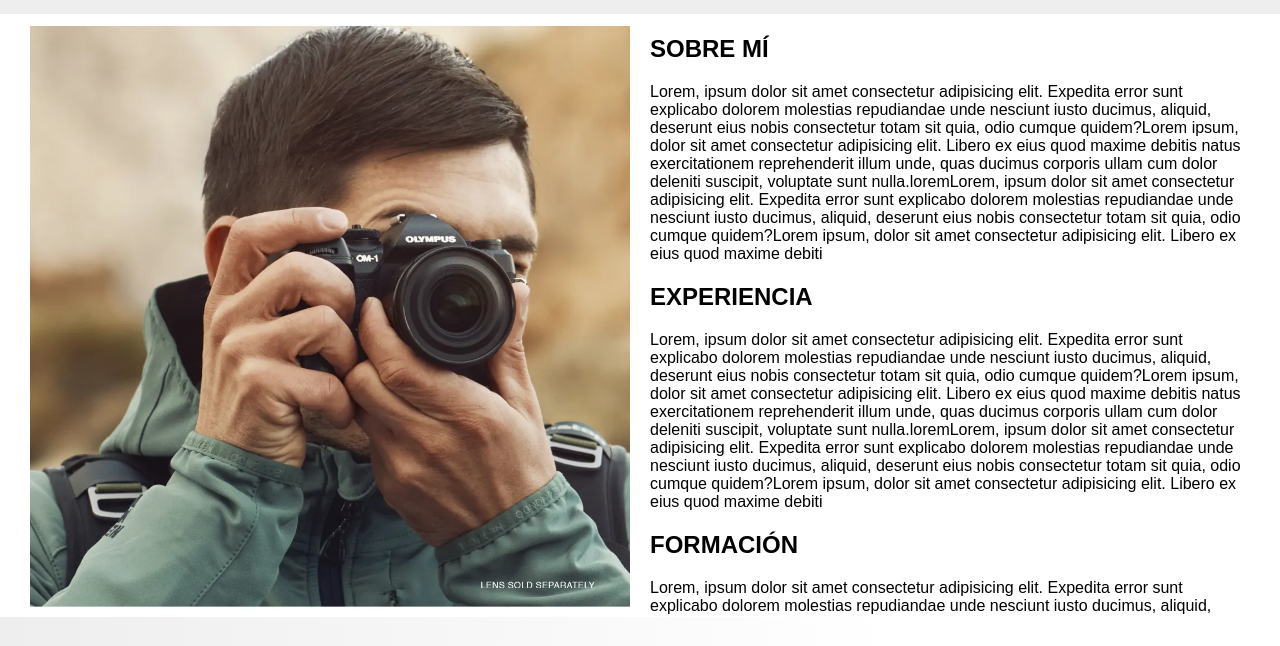
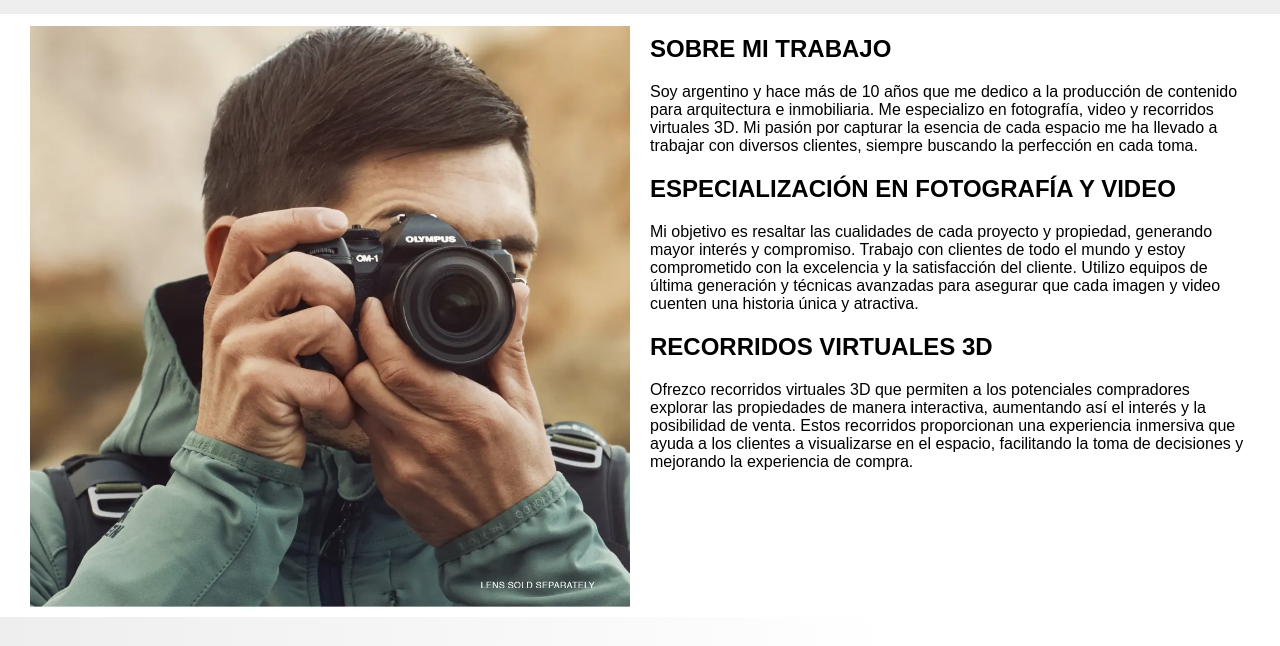
Before and after one commit to diegocb08/webcoder, a plain HTML site: page sobre-mi.html in a window 1280 px wide. Shown: the part 83-729 px from the top of the page. Drawn offline with Linux system fonts and the light colour scheme.

Commit message:
cambios en la sección sobre mi

```diff
--- a/sobre-mi.html
+++ b/sobre-mi.html
@@ -26,11 +26,15 @@
             <img class="sobre-mi__foto" src="assets/fotoSobreMi.webp" alt="Foto sobre mi">
         </div>
         <div class="sobre-mi__texto__container">
-            <h2>SOBRE MÍ</h2>
-            <p>Lorem, ipsum dolor sit amet consectetur adipisicing elit. Expedita error sunt explicabo dolorem molestias repudiandae unde nesciunt iusto ducimus, aliquid, deserunt eius nobis consectetur totam sit quia, odio cumque quidem?Lorem ipsum, dolor sit amet consectetur adipisicing elit. Libero ex eius quod maxime debitis natus exercitationem reprehenderit illum unde, quas ducimus corporis ullam cum dolor deleniti suscipit, voluptate sunt nulla.loremLorem, ipsum dolor sit amet consectetur adipisicing elit. Expedita error sunt explicabo dolorem molestias repudiandae unde nesciunt iusto ducimus, aliquid, deserunt eius nobis consectetur totam sit quia, odio cumque quidem?Lorem ipsum, dolor sit amet consectetur adipisicing elit. Libero ex eius quod maxime debiti</p>
-            <h2>EXPERIENCIA</h2>
-            Lorem, ipsum dolor sit amet consectetur adipisicing elit. Expedita error sunt explicabo dolorem molestias repudiandae unde nesciunt iusto ducimus, aliquid, deserunt eius nobis consectetur totam sit quia, odio cumque quidem?Lorem ipsum, dolor sit amet consectetur adipisicing elit. Libero ex eius quod maxime debitis natus exercitationem reprehenderit illum unde, quas ducimus corporis ullam cum dolor deleniti suscipit, voluptate sunt nulla.loremLorem, ipsum dolor sit amet consectetur adipisicing elit. Expedita error sunt explicabo dolorem molestias repudiandae unde nesciunt iusto ducimus, aliquid, deserunt eius nobis consectetur totam sit quia, odio cumque quidem?Lorem ipsum, dolor sit amet consectetur adipisicing elit. Libero ex eius quod maxime debiti
-            <h2>FORMACIÓN</h2>Lorem, ipsum dolor sit amet consectetur adipisicing elit. Expedita error sunt explicabo dolorem molestias repudiandae unde nesciunt iusto ducimus, aliquid, deserunt eius nobis consectetur totam sit quia, odio cumque quidem?Lorem ipsum, dolor sit amet consectetur adipisicing elit. Libero ex eius quod maxime debitis natus exercitationem reprehenderit illum unde, quas ducimus corporis ullam cum dolor deleniti suscipit, voluptate sunt nulla.loremLorem, ipsum dolor sit amet consectetur adipisicing elit. Expedita error sunt explicabo dolorem molestias repudiandae unde nesciunt iusto ducimus, aliquid, deserunt eius nobis consectetur totam sit quia, odio cumque quidem?Lorem ipsum, dolor sit amet consectetur adipisicing elit. Libero ex eius quod maxime debiti
+            <h2>SOBRE MI TRABAJO</h2>
+            <p>Soy argentino y hace más de 10 años que me dedico a la producción de contenido para arquitectura e inmobiliaria. Me especializo en fotografía, video y recorridos virtuales 3D. Mi pasión por capturar la esencia de cada espacio me ha llevado a trabajar con diversos clientes, siempre buscando la perfección en cada toma.</p>
+
+            <h2>ESPECIALIZACIÓN EN FOTOGRAFÍA Y VIDEO</h2>
+            <p>Mi objetivo es resaltar las cualidades de cada proyecto y propiedad, generando mayor interés y compromiso. Trabajo con clientes de todo el mundo y estoy comprometido con la excelencia y la satisfacción del cliente. Utilizo equipos de última generación y técnicas avanzadas para asegurar que cada imagen y video cuenten una historia única y atractiva.</p>
+
+            <h2>RECORRIDOS VIRTUALES 3D</h2>
+            <p>Ofrezco recorridos virtuales 3D que permiten a los potenciales compradores explorar las propiedades de manera interactiva, aumentando así el interés y la posibilidad de venta. Estos recorridos proporcionan una experiencia inmersiva que ayuda a los clientes a visualizarse en el espacio, facilitando la toma de decisiones y mejorando la experiencia de compra.</p>
+
 
         </div>
     </main>
--- a/style.scss
+++ b/style.scss
@@ -269,7 +269,8 @@ footer {
     min-width: 400px;
     height: 600px;
     overflow-y: scroll;
-    overflow-x:auto;
+    text-wrap: pretty;
+
 }
 
 @media (max-width: 500px) {
@@ -296,6 +297,7 @@ footer {
         height: 600px;
         overflow-y: scroll;
         overflow-x:auto;
+        padding-left: 10px;
     }
 
 }
```
Also changed, not shown: style.css, 1 other file.
